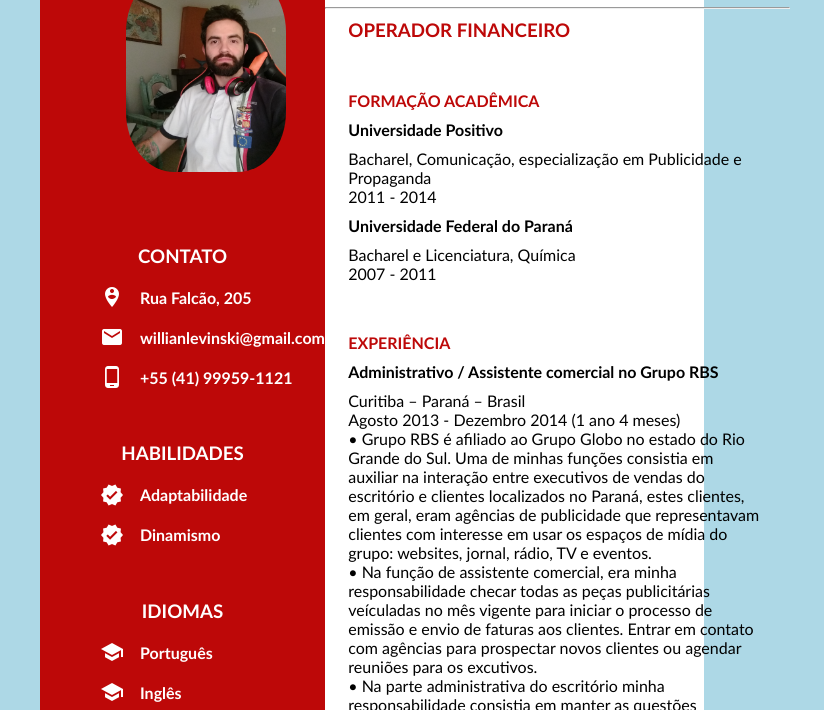
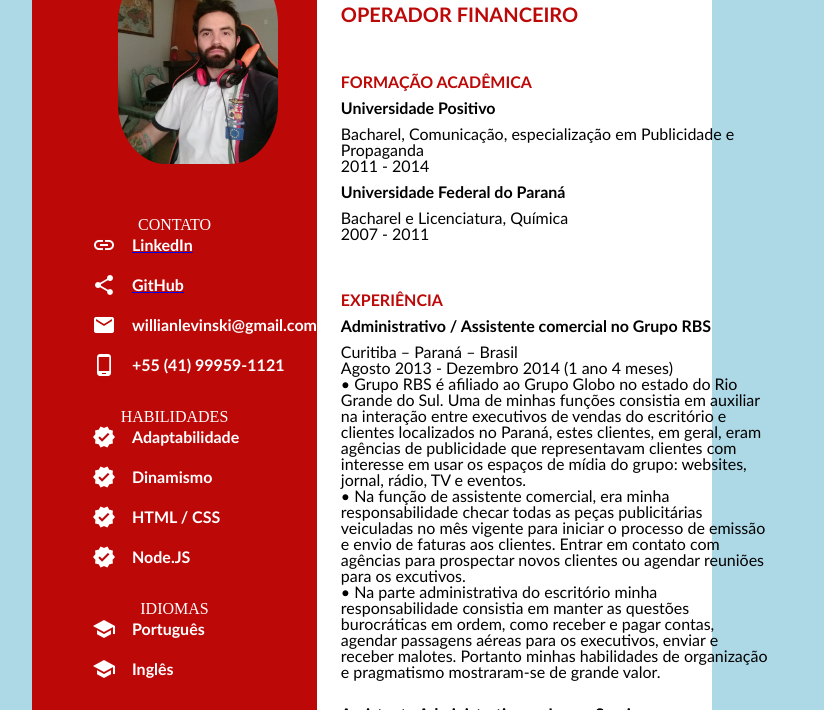
Before and after one commit to Shiryu-Missioneiro/shiryu-missioneiro.github.io, a plain HTML site: page CV.html in a window 1280 px wide. Shown: the part 86-796 px from the top of the page, without its empty margins (268-1092 px from the left). Drawn offline with Linux system fonts and the light colour scheme.

Commit message:
Initial Commit

```diff
--- a/CV.css
+++ b/CV.css
@@ -7,7 +7,7 @@ h3{
 .principal{
     background-color: white;
     margin: 0 300px 0 300px;
-    height: auto;
+    min-height: 100vh;
     display: grid;
     grid-template-columns: 1fr 70%;
 }
@@ -51,13 +51,11 @@ h3{
     text-align: center;
     text-transform: uppercase;
 }
-}
-.lado_direito{
 
-}
 .nome{
     color: #bd0808;
     font-family: Calibri;
+    font-size: 30px;
     font-weight: bolder;
     text-transform: uppercase;
     text-align: left;
@@ -69,6 +67,7 @@ h3{
 .ocupação{
     color: #bd0808;
     font-family: Calibri;
+    font-size: 20px;
     font-weight: bolder;
     text-transform: uppercase;
     text-align: left;
--- a/CV.html
+++ b/CV.html
@@ -1,10 +1,16 @@
 <!DOCTYPE html>
+<html lang="en">
 <head>
+    <meta charset="UTF-8">
+    <meta http-equiv="X-UA-Compatible" content="IE=edge">
+    <meta name="viewport" content="width=device-width, initial-scale=1.0">
+    <link rel="stylesheet" href="CV.css">
+    <link rel="stylesheet" href="./reset.css">
+    <link href="https://fonts.googleapis.com/icon?family=Material+Icons"
+    rel="stylesheet">
     <title>Meu Curriculo</title>
-    <link rel="stylesheet" href="CV.css">
-    <link href="https://fonts.googleapis.com/icon?family=Material+Icons"
-      rel="stylesheet">
 </head>
+
 <body>
     <div class="principal">
         <div class="lado_esquerdo">
@@ -14,8 +20,14 @@
             <section>
                 <h3 class="contato"> Contato </h3>
                 <div class="bloco_informação">
-                    <span class="material-icons icone_branco">person_pin_circle</span>
-                    <span class="descrição"> Rua Falcão, 205</span>
+                    <span class="material-icons icone_branco">link</span>
+                    <a href="https://www.linkedin.com/in/willian-levinski-921b83b4/">
+                    <span class="descrição"> LinkedIn</span></a>
+                </div>
+                <div class="bloco_informação">
+                    <span class="material-icons icone_branco">share</span>
+                    <a href="https://github.com/Shiryu-Missioneiro">
+                    <span class="descrição"> GitHub</span></a>
                 </div>
                 <div class="bloco_informação">
                     <span class="material-icons icone_branco">email</span>
@@ -36,6 +48,14 @@
                 <div class="bloco_informação">
                     <span class="material-icons icone_branco">verified</span>
                     <span class="descrição"> Dinamismo</span>
+                </div>
+                <div class="bloco_informação">
+                    <span class="material-icons icone_branco">verified</span>
+                    <span class="descrição"> HTML / CSS</span>
+                </div>
+                <div class="bloco_informação">
+                    <span class="material-icons icone_branco">verified</span>
+                    <span class="descrição"> Node.JS</span>
                 </div>
             </section>
 <br>
@@ -108,7 +128,7 @@ escritório e clientes localizados no Paraná, estes clientes, em geral, eram ag
 de publicidade que representavam clientes com interesse em usar os espaços de
 mídia do grupo: websites, jornal, rádio, TV e eventos.<br>
 • Na função de assistente comercial, era minha responsabilidade checar todas as
-peças publicitárias veículadas no mês vigente para iniciar o processo de emissão e
+peças publicitárias veiculadas no mês vigente para iniciar o processo de emissão e
 envio de faturas aos clientes. Entrar em contato com agências para prospectar novos
 clientes ou agendar reuniões para os excutivos.<br>
 • Na parte administrativa do escritório minha responsabilidade consistia em manter as
--- /dev/null
+++ b/reset.css
@@ -0,0 +1,53 @@
+/* http://meyerweb.com/eric/tools/css/reset/
+   v2.0 | 20110126
+   License: none (public domain)
+*/
+
+html, body, div, span, applet, object, iframe,
+h1, h2, h3, h4, h5, h6, p, blockquote, pre,
+a, abbr, acronym, address, big, cite, code,
+del, dfn, em, img, ins, kbd, q, s, samp,
+small, strike, strong, sub, sup, tt, var,
+b, u, i, center,
+dl, dt, dd, ol, ul, li,
+fieldset, form, label, legend,
+table, caption, tbody, tfoot, thead, tr, th, td,
+article, aside, canvas, details, embed,
+figure, figcaption, footer, header, hgroup,
+menu, nav, output, ruby, section, summary,
+time, mark, audio, video {
+	margin: 0;
+	padding: 0;
+	border: 0;
+	font-size: 100%;
+	font: inherit;
+	vertical-align: baseline;
+}
+/* HTML5 display-role reset for older browsers */
+article, aside, details, figcaption, figure,
+footer, header, hgroup, menu, nav, section {
+	display: block;
+}
+body {
+	line-height: 1;
+}
+blockquote, q {
+	quotes: none;
+}
+blockquote:before, blockquote:after,
+q:before, q:after {
+	content: '';
+	content: none;
+}
+table {
+	border-collapse: collapse;
+	border-spacing: 0;
+}
+
+/* apply a natural box layout model to all elements, but allowing components to change */
+html {
+  box-sizing: border-box;
+}
+*, *:before, *:after {
+  box-sizing: inherit;
+}
```
